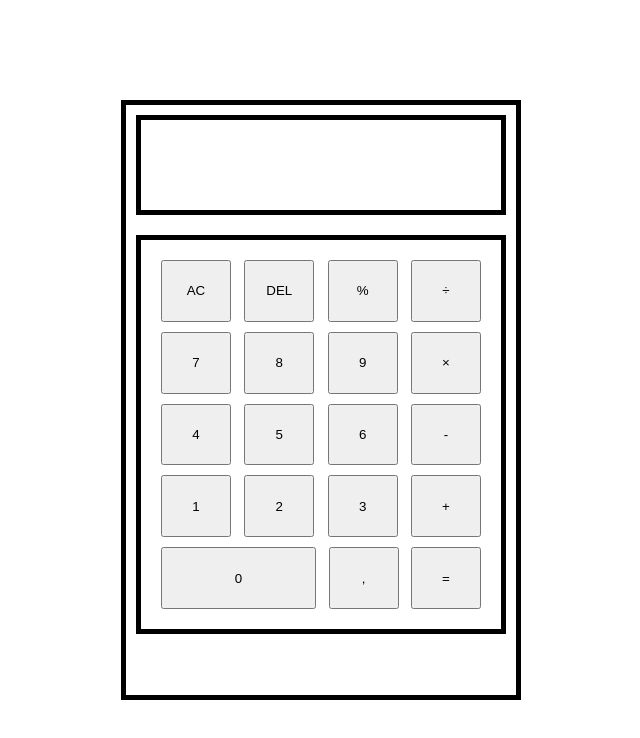
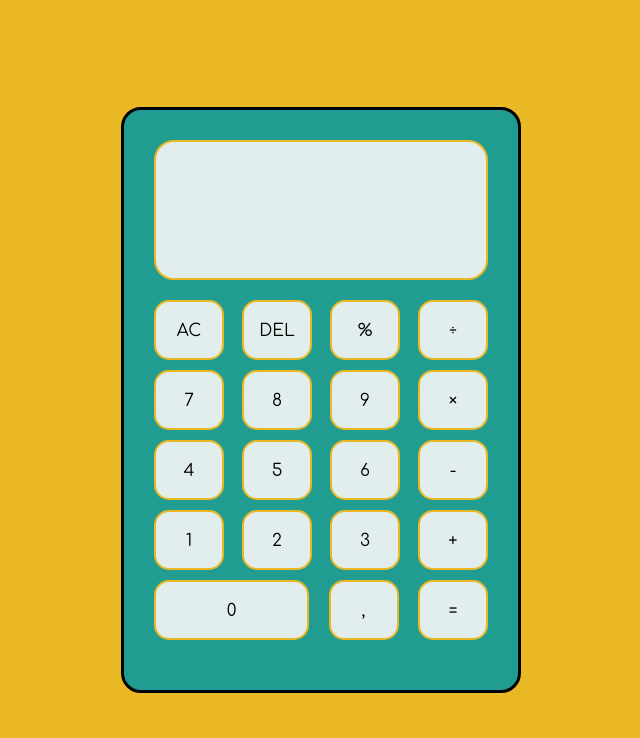
Before and after one commit to Kurt3z/calculator, a plain HTML site: page index.html in a window 1280 px wide. Shown: the whole page, without its empty margins (319-959 px from the left). Drawn offline with Linux system fonts and the light colour scheme.

Commit message:
Improve UI

```diff
--- a/index.html
+++ b/index.html
@@ -3,13 +3,15 @@
     <head>
         <meta charset="UTF-8" />
         <meta name="viewport" content="width=device-width, initial-scale=1.0" />
+        <link rel="preconnect" href="https://fonts.googleapis.com" />
+        <link rel="preconnect" href="https://fonts.gstatic.com" crossorigin />
+        <link href="https://fonts.googleapis.com/css2?family=Comfortaa&display=swap" rel="stylesheet" />
         <link rel="stylesheet" href="style.css" />
         <title>Calculator</title>
     </head>
     <body>
         <main class="calculator-body">
             <div class="display">
-                <p id="last-number"></p>
                 <p id="current-number"></p>
             </div>
 
--- a/script.js
+++ b/script.js
@@ -39,7 +39,6 @@ const operate = function (operator, num1, num2) {
 // DOM Elements
 
 // BOXES
-const lastNumberBox = document.querySelector('#last-number');
 const currentNumberBox = document.querySelector('#current-number');
 
 // BUTTONS
@@ -64,11 +63,14 @@ operatorsBtn.forEach(btn => {
     btn.addEventListener('click', function (e) {
         displayValue = displayValue.split(' ');
         [firstNumber, operator, secondNumber] = [...displayValue];
+
         if (firstNumber && operator && secondNumber) {
             displayValue = operate(operator, +firstNumber, +secondNumber) + '';
+            displayValue += ` ${e.target.textContent} `;
             currentNumberBox.textContent = displayValue;
+        } else {
+            displayValue += ` ${e.target.textContent} `;
         }
-        displayValue += ` ${e.target.textContent} `;
         console.log(displayValue);
     });
 });
--- a/style.css
+++ b/style.css
@@ -5,6 +5,8 @@
 }
 
 body {
+    background-color: #e9b824;
+    font-family: 'Comfortaa', sans-serif;
     height: 100vh;
     display: flex;
     justify-content: center;
@@ -12,29 +14,34 @@ body {
 }
 
 .calculator-body {
-    height: 90%;
+    background-color: #219c90;
+    max-height: 600px;
     width: 90%;
-    padding: 10px;
-    border: 5px solid black;
-}
-
-.display {
-    width: 100%;
-    height: 100px;
-    padding: 20px;
-    margin-bottom: 20px;
-    border: 5px solid black;
-    text-align: right;
+    padding: 30px;
+    border: 3px solid black;
+    border-radius: 20px;
     display: flex;
     flex-direction: column;
     justify-content: space-between;
 }
 
+.display {
+    background-color: #e2eeed;
+    width: 100%;
+    height: 140px;
+    padding: 20px;
+    font-size: 35px;
+    border: 2px solid #e9b824;
+    border-radius: 20px;
+    display: flex;
+    justify-content: flex-end;
+    align-items: flex-end;
+}
+
 .buttons {
     width: 100%;
     height: 70%;
-    padding: 20px;
-    border: 5px solid black;
+    padding: 20px 0;
     display: flex;
     justify-content: space-between;
     flex-wrap: wrap;
@@ -46,8 +53,14 @@ body {
 }
 
 .buttons button {
-    max-height: 50px;
-    width: 50px;
+    font-family: 'Comfortaa', sans-serif;
+    height: 60px;
+    width: 60px;
+    font-size: 17px;
+    background-color: #e2eeed;
+    border: 2px solid #e9b824;
+    border-radius: 15px;
+    cursor: pointer;
 }
 
 @media (min-width: 40rem) {
```
